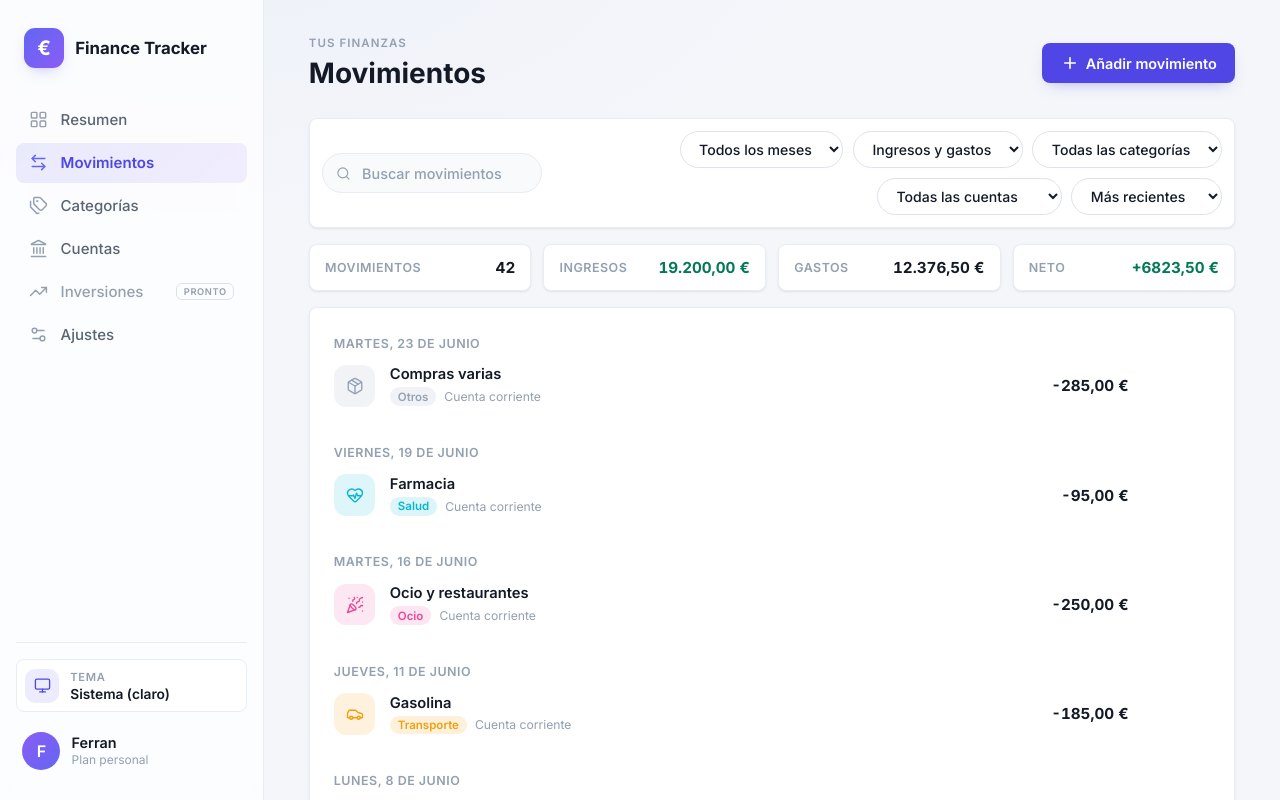
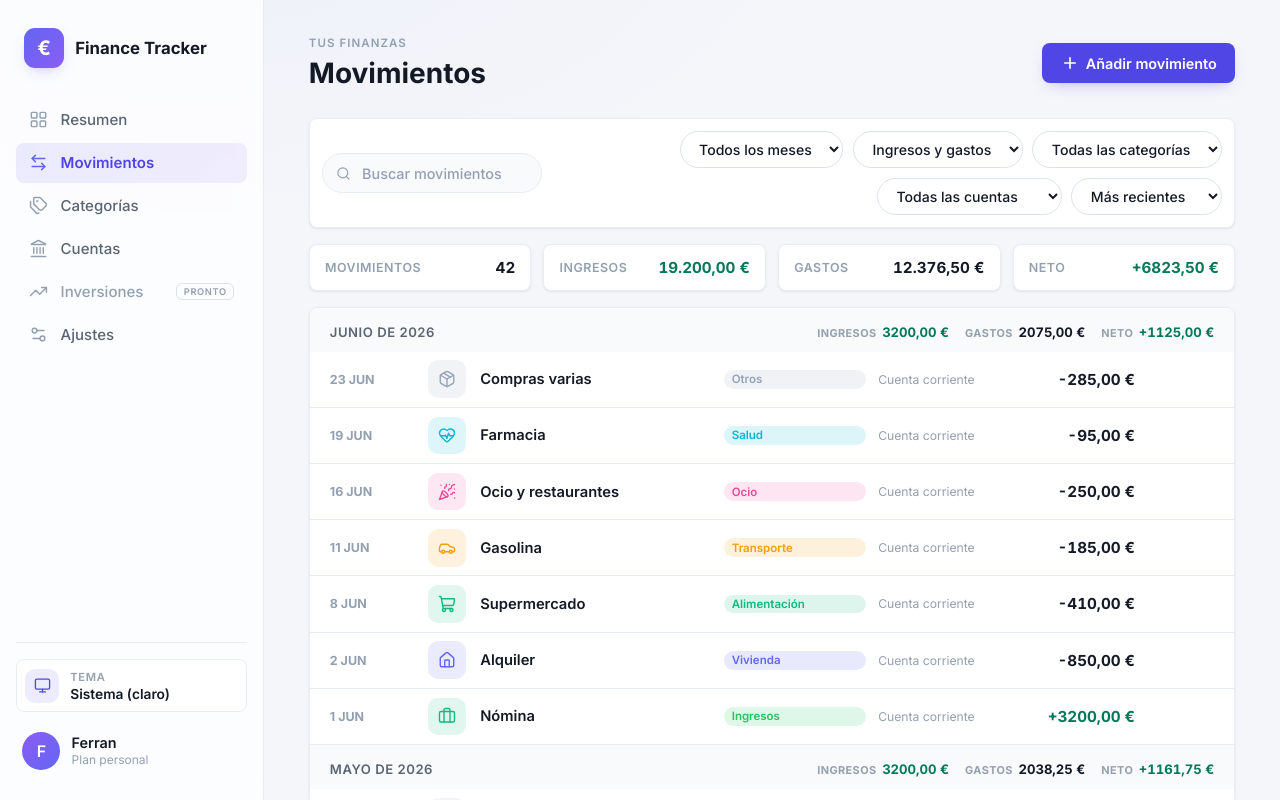
Before and after one commit to mystraldev/finance-tracker, a React (Vite) app: page /movimientos in a window 1280 px wide. Built offline with nearby package versions, Linux system fonts and the light colour scheme.

Commit message:
feat: improve transactions list scalability (#40)

```diff
--- a/src/App.css
+++ b/src/App.css
@@ -1362,18 +1362,57 @@ select.field__input {
 }
 
 .tx-groups {
-  padding: 0.5rem 1.5rem 1rem;
+  padding: 0;
+  overflow: hidden;
 }
 .tx-group {
-  padding: 0.5rem 0;
+  padding: 0;
+}
+.tx-group + .tx-group {
+  border-top: 1px solid var(--border);
+}
+.tx-group__header {
+  display: flex;
+  align-items: center;
+  justify-content: space-between;
+  gap: 1rem;
+  padding: 1rem 1.25rem 0.75rem;
+  background: var(--gray-50);
 }
 .tx-group__date {
-  margin: 0.75rem 0 0.25rem;
-  font-size: 0.78rem;
+  margin: 0;
+  font-size: 0.82rem;
   font-weight: 600;
   text-transform: uppercase;
   letter-spacing: 0.04em;
-  color: var(--text-faint);
+  color: var(--text-soft);
+}
+.tx-group__summary {
+  display: grid;
+  grid-template-columns: repeat(3, auto);
+  gap: 1rem;
+  margin: 0;
+}
+.tx-group__summary div {
+  display: flex;
+  align-items: baseline;
+  gap: 0.35rem;
+}
+.tx-group__summary dt {
+  color: var(--text-faint);
+  font-size: 0.68rem;
+  font-weight: 700;
+  text-transform: uppercase;
+  letter-spacing: 0.04em;
+}
+.tx-group__summary dd {
+  margin: 0;
+  color: var(--text);
+  font-size: 0.82rem;
+  font-weight: 700;
+}
+.tx-group__summary dd.is-in {
+  color: var(--success-text);
 }
 
 .txrow-list {
@@ -1383,12 +1422,11 @@ select.field__input {
 }
 .txrow {
   display: grid;
-  grid-template-columns: 2.6rem 1fr auto auto;
-  align-items: center;
-  gap: 0.9rem;
-  padding: 0.65rem 0.5rem;
-  margin: 0 -0.5rem;
-  border-radius: var(--radius-sm);
+  grid-template-columns: 5.4rem 2.5rem minmax(11rem, 1.3fr) minmax(7rem, 0.8fr) minmax(7rem, 0.8fr) minmax(6.4rem, auto) 4.2rem;
+  align-items: center;
+  gap: 0.75rem;
+  min-height: 54px;
+  padding: 0.55rem 1.25rem;
   border-bottom: 1px solid var(--border);
   transition: background 0.16s;
 }
@@ -1398,12 +1436,19 @@ select.field__input {
 .txrow:hover {
   background: var(--gray-50);
 }
+.txrow__date {
+  color: var(--text-faint);
+  font-size: 0.78rem;
+  font-weight: 700;
+  text-transform: uppercase;
+  white-space: nowrap;
+}
 .txrow__icon {
   display: grid;
   place-items: center;
-  width: 2.6rem;
-  height: 2.6rem;
-  border-radius: 12px;
+  width: 2.35rem;
+  height: 2.35rem;
+  border-radius: 10px;
   color: var(--c);
   background: color-mix(in srgb, var(--c) 13%, transparent);
 }
@@ -1416,6 +1461,9 @@ select.field__input {
 .txrow__desc {
   font-weight: 600;
   font-size: 0.92rem;
+  overflow: hidden;
+  text-overflow: ellipsis;
+  white-space: nowrap;
 }
 .txrow__meta {
   display: flex;
@@ -1432,18 +1480,24 @@ select.field__input {
   background: color-mix(in srgb, var(--c) 14%, transparent);
 }
 .txrow__account {
+  overflow: hidden;
+  text-overflow: ellipsis;
+  white-space: nowrap;
   font-size: 0.76rem;
   color: var(--text-faint);
 }
 .txrow__amount {
   font-weight: 700;
   font-size: 0.95rem;
+  text-align: right;
+  white-space: nowrap;
 }
 .txrow__amount.is-in {
   color: var(--success-text);
 }
 .txrow__actions {
   display: flex;
+  justify-content: flex-end;
   gap: 0.2rem;
   opacity: 0;
   transition: opacity 0.16s;
@@ -1472,6 +1526,20 @@ select.field__input {
   color: var(--danger-text);
 }
 
+.tx-load {
+  display: flex;
+  align-items: center;
+  justify-content: space-between;
+  gap: 1rem;
+  padding: 1rem 1.25rem;
+  background: var(--gray-50);
+}
+.tx-load__count {
+  color: var(--text-faint);
+  font-size: 0.82rem;
+  font-weight: 700;
+}
+
 .empty {
   display: flex;
   flex-direction: column;
@@ -1511,16 +1579,34 @@ select.field__input {
     padding-left: 0.1rem;
   }
   .tx-groups {
-    padding: 0.35rem 1rem 0.85rem;
+    padding: 0;
+  }
+  .tx-group__header {
+    align-items: flex-start;
+    flex-direction: column;
+    padding: 0.9rem 1rem 0.65rem;
+  }
+  .tx-group__summary {
+    width: 100%;
+    grid-template-columns: 1fr;
+    gap: 0.28rem;
+  }
+  .tx-group__summary div {
+    justify-content: space-between;
   }
   .txrow {
     grid-template-columns: 2.4rem minmax(0, 1fr) minmax(4.8rem, auto);
     grid-template-areas:
       "icon info amount"
-      "icon info actions";
+      "date meta actions";
     column-gap: 0.7rem;
-    row-gap: 0.22rem;
-    padding: 0.7rem 0.25rem;
+    row-gap: 0.32rem;
+    padding: 0.75rem 1rem;
+  }
+  .txrow__date {
+    grid-area: date;
+    align-self: center;
+    font-size: 0.72rem;
   }
   .txrow__icon {
     grid-area: icon;
@@ -1531,10 +1617,15 @@ select.field__input {
   .txrow__info {
     grid-area: info;
   }
-  .txrow__meta {
-    align-items: flex-start;
-    flex-direction: column;
-    gap: 0.22rem;
+  .txrow__desc {
+    white-space: normal;
+  }
+  .txrow__category {
+    grid-area: meta;
+    justify-self: start;
+  }
+  .txrow__account {
+    display: none;
   }
   .txrow__amount {
     grid-area: amount;
@@ -1557,6 +1648,15 @@ select.field__input {
   }
   .tx-summary-grid {
     grid-template-columns: 1fr;
+  }
+  .tx-load {
+    align-items: stretch;
+    flex-direction: column;
+    padding: 0.9rem 1rem;
+  }
+  .tx-load .btn-ghost {
+    justify-content: center;
+    width: 100%;
   }
 }
 
--- a/src/pages/TransactionsPage.tsx
+++ b/src/pages/TransactionsPage.tsx
@@ -7,10 +7,13 @@ import AddTransactionButton from '../components/AddTransactionButton'
 import { useFinance } from '../store/financeContext'
 import {
   categoryMap,
+  monthKey,
   monthLabel,
 } from '../utils/derive'
-import { formatCurrency, formatSignedCurrency, formatGroupDate } from '../utils/format'
+import { formatCurrency, formatDate, formatSignedCurrency } from '../utils/format'
 import type { Transaction, TransactionSort } from '../types/finance'
+
+const PAGE_SIZE = 24
 
 function TransactionsPage() {
   const { categories, accounts, getTransactions, getAvailableMonths, updateTransaction, deleteTransaction } =
@@ -26,6 +29,7 @@ function TransactionsPage() {
   const [type, setType] = useState('all')
   const [search, setSearch] = useState('')
   const [sort, setSort] = useState<TransactionSort>('date-desc')
+  const [visibleCount, setVisibleCount] = useState(PAGE_SIZE)
   const [editing, setEditing] = useState<Transaction | null>(null)
   const [deleting, setDeleting] = useState<Transaction | null>(null)
 
@@ -45,12 +49,41 @@ function TransactionsPage() {
     .reduce((s, t) => s + Math.abs(t.amount), 0)
   const net = income - expenses
 
-  const groups: { date: string; items: Transaction[] }[] = []
-  filtered.forEach((t) => {
-    const last = groups[groups.length - 1]
-    if (last && last.date === t.date) last.items.push(t)
-    else groups.push({ date: t.date, items: [t] })
-  })
+  const visibleTransactions = filtered.slice(0, visibleCount)
+  const hasMore = filtered.length > visibleTransactions.length
+  const groups = (() => {
+    const byMonth = new Map<string, Transaction[]>()
+    visibleTransactions.forEach((transaction) => {
+      const key = monthKey(transaction.date)
+      byMonth.set(key, [...(byMonth.get(key) ?? []), transaction])
+    })
+
+    return [...byMonth.entries()]
+      .sort(([a], [b]) => {
+        if (a === b) return 0
+        return sort === 'date-asc' ? (a < b ? -1 : 1) : (a < b ? 1 : -1)
+      })
+      .map(([month, items]) => {
+        const income = items
+          .filter((transaction) => transaction.amount > 0)
+          .reduce((sum, transaction) => sum + transaction.amount, 0)
+        const expenses = items
+          .filter((transaction) => transaction.amount < 0)
+          .reduce((sum, transaction) => sum + Math.abs(transaction.amount), 0)
+        return {
+          month,
+          items,
+          income,
+          expenses,
+          net: income - expenses,
+        }
+      })
+  })()
+
+  const setFilter = <T,>(setter: (value: T) => void, value: T) => {
+    setter(value)
+    setVisibleCount(PAGE_SIZE)
+  }
 
   const resetFilters = () => {
     setMonth('all')
@@ -59,6 +92,7 @@ function TransactionsPage() {
     setType('all')
     setSearch('')
     setSort('date-desc')
+    setVisibleCount(PAGE_SIZE)
   }
   const hasFilters =
     month !== 'all' ||
@@ -86,7 +120,7 @@ function TransactionsPage() {
             aria-label="Buscar movimientos"
             placeholder="Buscar movimientos"
             value={search}
-            onChange={(e) => setSearch(e.target.value)}
+            onChange={(e) => setFilter(setSearch, e.target.value)}
           />
         </label>
 
@@ -95,7 +129,7 @@ function TransactionsPage() {
             className="filters__select"
             aria-label="Mes"
             value={month}
-            onChange={(e) => setMonth(e.target.value)}
+            onChange={(e) => setFilter(setMonth, e.target.value)}
           >
             <option value="all">Todos los meses</option>
             {months.map((m) => (
@@ -104,7 +138,7 @@ function TransactionsPage() {
               </option>
             ))}
           </select>
-          <select className="filters__select" aria-label="Tipo" value={type} onChange={(e) => setType(e.target.value)}>
+          <select className="filters__select" aria-label="Tipo" value={type} onChange={(e) => setFilter(setType, e.target.value)}>
             <option value="all">Ingresos y gastos</option>
             <option value="gasto">Solo gastos</option>
             <option value="ingreso">Solo ingresos</option>
@@ -113,7 +147,7 @@ function TransactionsPage() {
             className="filters__select"
             aria-label="Categoría"
             value={categoryId}
-            onChange={(e) => setCategoryId(e.target.value)}
+            onChange={(e) => setFilter(setCategoryId, e.target.value)}
           >
             <option value="all">Todas las categorías</option>
             {categories.map((c) => (
@@ -126,7 +160,7 @@ function TransactionsPage() {
             className="filters__select"
             aria-label="Cuenta"
             value={accountId}
-            onChange={(e) => setAccountId(e.target.value)}
+            onChange={(e) => setFilter(setAccountId, e.target.value)}
           >
             <option value="all">Todas las cuentas</option>
             {accounts.map((a) => (
@@ -139,7 +173,7 @@ function TransactionsPage() {
             className="filters__select"
             aria-label="Orden"
             value={sort}
-            onChange={(e) => setSort(e.target.value as TransactionSort)}
+            onChange={(e) => setFilter(setSort, e.target.value as TransactionSort)}
           >
             <option value="date-desc">Más recientes</option>
             <option value="date-asc">Más antiguos</option>
@@ -192,14 +226,35 @@ function TransactionsPage() {
       ) : (
         <div className="card tx-groups">
           {groups.map((g) => (
-            <section key={g.date} className="tx-group">
-              <h3 className="tx-group__date">{formatGroupDate(g.date)}</h3>
+            <section key={g.month} className="tx-group">
+              <header className="tx-group__header">
+                <h3 className="tx-group__date">{monthLabel(g.month)}</h3>
+                <dl className="tx-group__summary" aria-label={`Subtotal de ${monthLabel(g.month)}`}>
+                  <div>
+                    <dt>Ingresos</dt>
+                    <dd className="tnum is-in">{formatCurrency(g.income)}</dd>
+                  </div>
+                  <div>
+                    <dt>Gastos</dt>
+                    <dd className="tnum">{formatCurrency(g.expenses)}</dd>
+                  </div>
+                  <div>
+                    <dt>Neto</dt>
+                    <dd className={`tnum ${g.net >= 0 ? 'is-in' : ''}`}>
+                      {formatSignedCurrency(g.net)}
+                    </dd>
+                  </div>
+                </dl>
+              </header>
               <ul className="txrow-list">
                 {g.items.map((t) => {
                   const cat = cats[t.categoryId]
                   const income = t.amount > 0
                   return (
                     <li key={t.id} className="txrow">
+                      <time className="txrow__date" dateTime={t.date}>
+                        {formatDate(t.date)}
+                      </time>
                       <span
                         className="txrow__icon"
                         style={{ '--c': income ? '#10b981' : cat?.color ?? '#94a3b8' } as Record<string, string>}
@@ -208,15 +263,13 @@ function TransactionsPage() {
                       </span>
                       <div className="txrow__info">
                         <span className="txrow__desc">{t.description}</span>
-                        <span className="txrow__meta">
-                          <span className="pill" style={{ '--c': cat?.color ?? '#94a3b8' } as Record<string, string>}>
-                            {cat?.label ?? 'Sin categoría'}
-                          </span>
-                          <span className="txrow__account">
-                            {accById[t.accountId]?.name ?? 'Cuenta'}
-                          </span>
-                        </span>
                       </div>
+                      <span className="pill txrow__category" style={{ '--c': cat?.color ?? '#94a3b8' } as Record<string, string>}>
+                        {cat?.label ?? 'Sin categoría'}
+                      </span>
+                      <span className="txrow__account">
+                        {accById[t.accountId]?.name ?? 'Cuenta'}
+                      </span>
                       <span className={`txrow__amount tnum ${income ? 'is-in' : ''}`}>
                         {formatSignedCurrency(t.amount)}
                       </span>
@@ -244,6 +297,20 @@ function TransactionsPage() {
               </ul>
             </section>
           ))}
+          <footer className="tx-load">
+            <span className="tx-load__count">
+              Mostrando {visibleTransactions.length} de {filtered.length} movimientos
+            </span>
+            {hasMore && (
+              <button
+                type="button"
+                className="btn-ghost"
+                onClick={() => setVisibleCount((count) => count + PAGE_SIZE)}
+              >
+                Cargar más
+              </button>
+            )}
+          </footer>
         </div>
       )}
 
```
Also changed, not shown: 1 other file (tests, documents, lock files or other folders).
